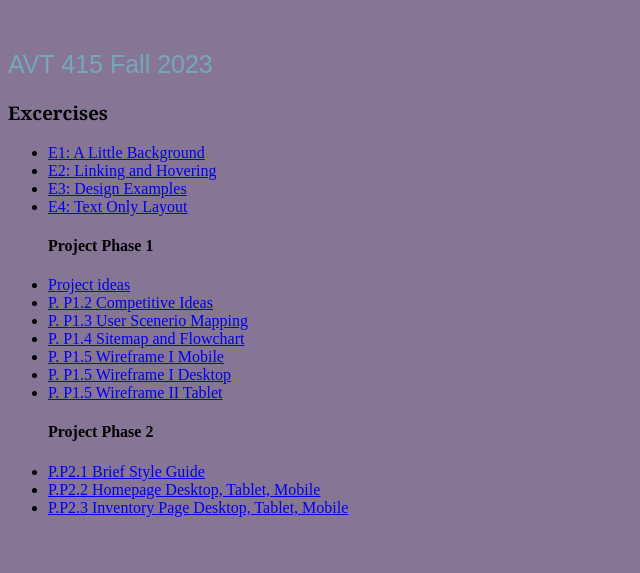
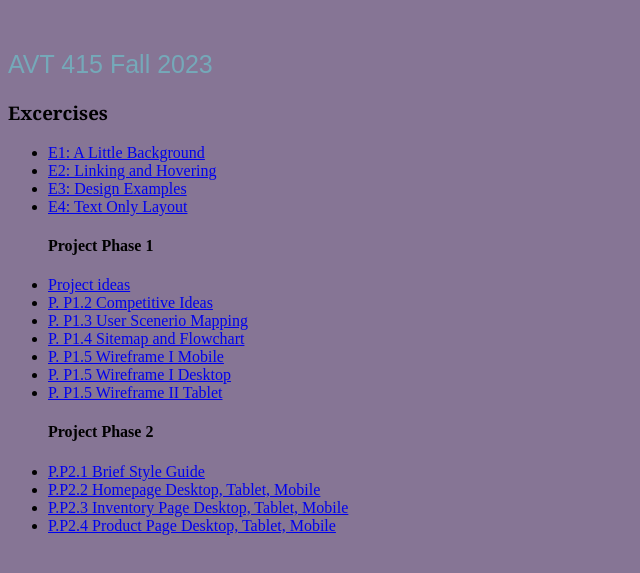
Before and after one commit to infinitymeg/avt415, a plain HTML site: page avt415/index.html in a window 1280 px wide. Shown: the part 149-722 px from the top of the page, without its empty margins (0-640 px from the left). Drawn offline with Linux system fonts and the light colour scheme.

Commit message:
Add files via upload

```diff
--- a/avt415/index.html
+++ b/avt415/index.html
@@ -26,6 +26,7 @@
       <li><a href="https://xd.adobe.com/view/eab098bc-793c-42dd-8cc5-09611e84205e-bfe3/">P.P2.1 Brief Style Guide</a></li>
       <li><a href="https://xd.adobe.com/view/3327bb66-6f8b-4a36-a281-3903b69070a0-6674/">P.P2.2 Homepage Desktop, Tablet, Mobile</a></li>
       <li><a href="https://xd.adobe.com/view/8948f464-5301-45e2-acb8-1ed6090ea5f9-dc1b/">P.P2.3 Inventory Page Desktop, Tablet, Mobile</a></li>
+      <li><a href="https://xd.adobe.com/view/8bd93996-ac9d-45c3-b9d6-eb0d054beb23-de8a/">P.P2.4 Product Page Desktop, Tablet, Mobile</a></li>
     </ul>
   </body>
   </html>
```
